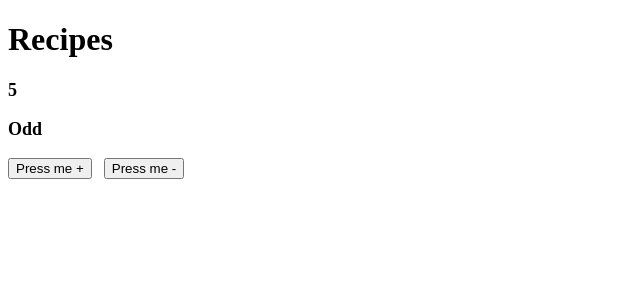
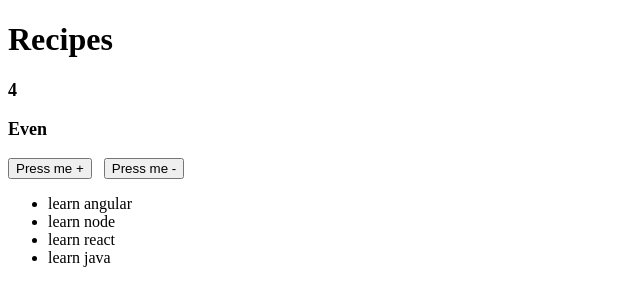
Before and after one commit to ferikand/recipes-angular-learning, an Angular app: page / in a window 1280 px wide. Shown: the top 306 px of the page, without its empty margins (0-640 px from the left). Built offline with nearby package versions, Linux system fonts and the light colour scheme.

Commit message:
add task list and update counter to reflect tasks length

```diff
--- a/src/app/app.html
+++ b/src/app/app.html
@@ -1,2 +1,7 @@
 <h1>{{ title }}</h1>
-<app-counter [startValue]="5"></app-counter>
+<app-counter [startValue]="tasks.length"></app-counter>
+<ul>
+    @for (task of tasks; track task.id) {
+        <li>{{ task.title }}</li>
+    }
+</ul>
--- a/src/app/app.ts
+++ b/src/app/app.ts
@@ -10,4 +10,22 @@ import {CounterComponent} from './CounterComponent'
 })
 export class App {
     title = 'Recipes'
+    tasks = [
+        {
+            id: 1,
+            title: 'learn angular',
+        },
+        {
+            id: 2,
+            title: 'learn node',
+        },
+        {
+            id: 3,
+            title: 'learn react',
+        },
+        {
+            id: 4,
+            title: 'learn java',
+        },
+    ]
 }
```
